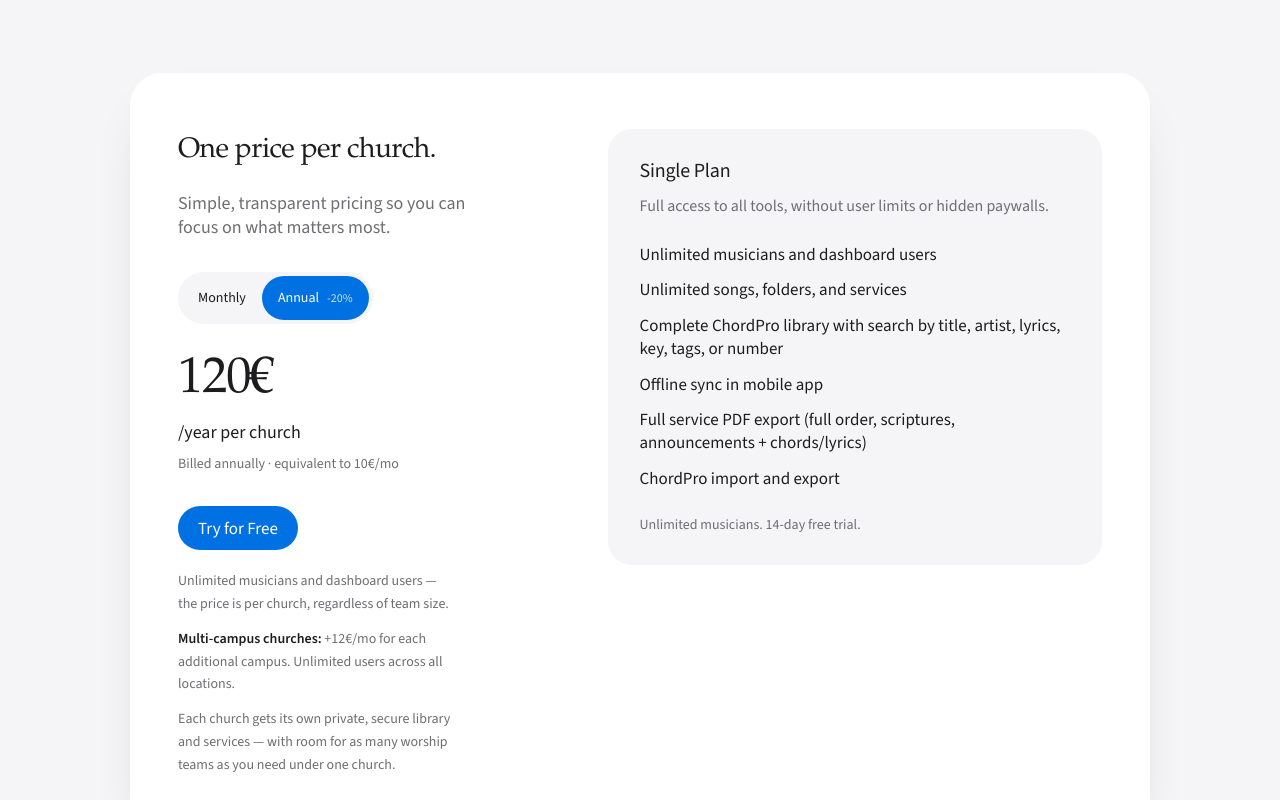
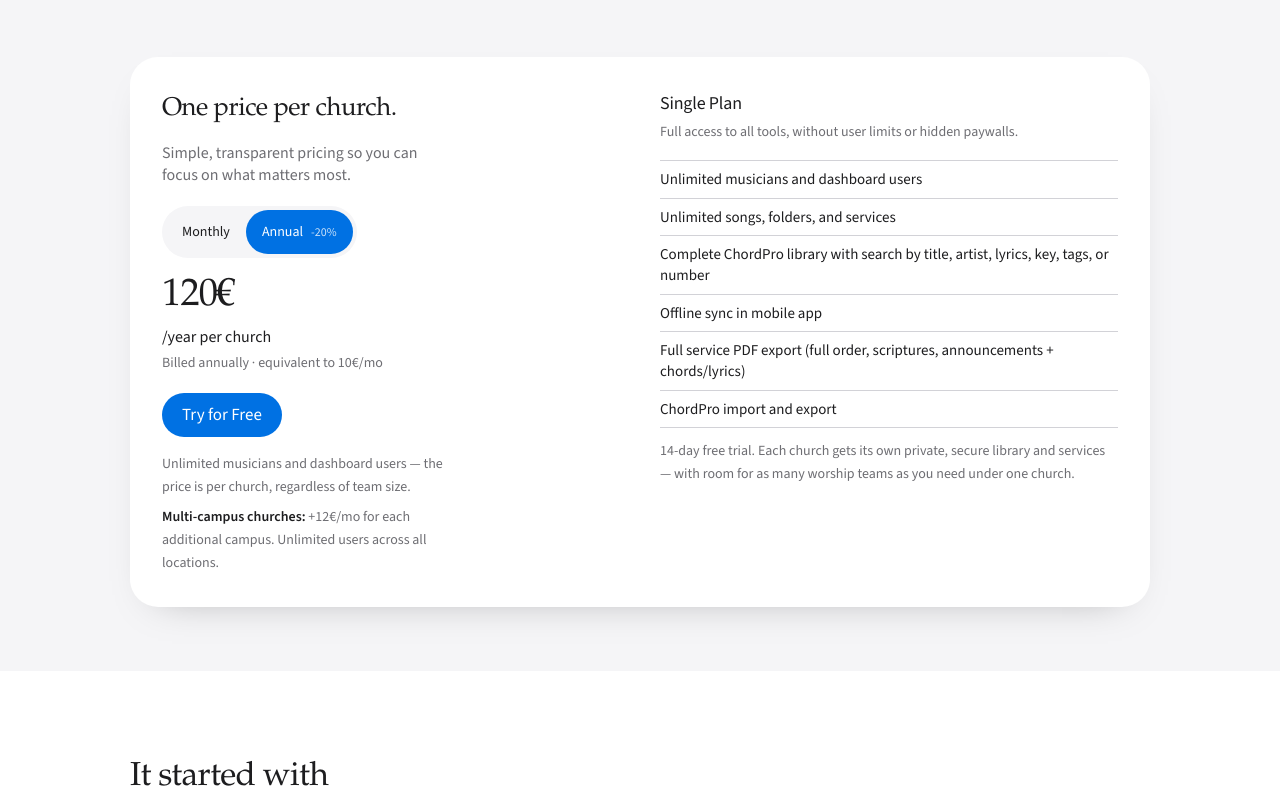
Before and after one commit to Apoll011/hosanna-saas, a React (Vite) app: page / in a window 1280 px wide. Shown: the part 7800-8600 px from the top of the page. Built offline with nearby package versions, Linux system fonts and the light colour scheme; no server answers; a web font is replaced by a local one.

Commit message:
Shorten the pricing card so the offer is easier to scan.
The price, the plan, and the notes stay. The nested panel and the extra padding are gone.

```diff
--- a/src/components/hosanna/HosannaLanding.tsx
+++ b/src/components/hosanna/HosannaLanding.tsx
@@ -435,20 +435,20 @@
 
   return (
     <section id="pricing" className="bg-surface">
-      <div className="mx-auto max-w-[1068px] px-5 py-14 md:px-6 md:py-20">
-        <div className="rounded-[2rem] bg-white px-6 py-10 shadow-[0_24px_50px_-32px_rgba(0,0,0,0.35)] md:px-12 md:py-14">
-          <div className="grid items-start gap-12 lg:grid-cols-[minmax(0,0.85fr)_minmax(0,1.15fr)] lg:gap-16">
+      <div className="mx-auto max-w-[1068px] px-5 py-12 md:px-6 md:py-16">
+        <div className="rounded-[1.75rem] bg-white px-6 py-7 shadow-[0_16px_40px_-28px_rgba(0,0,0,0.35)] md:px-8 md:py-8">
+          <div className="grid items-start gap-8 lg:grid-cols-2 lg:gap-10">
             <div>
-              <h2 className={cn(display, "text-[clamp(1.65rem,2.2vw,2.05rem)] text-foreground")}>
+              <h2 className={cn(display, "text-[clamp(1.5rem,2vw,1.85rem)] text-foreground")}>
                 {t("landing.pricing.title")}
               </h2>
-              <p className="mt-4 max-w-[36ch] text-lg leading-snug text-muted-foreground">
+              <p className="mt-3 max-w-[36ch] text-base leading-snug text-muted-foreground">
                 {t("landing.pricing.description")}
               </p>
               <div
                 role="radiogroup"
                 aria-label={t("landing.pricing.title")}
-                className="mt-8 inline-flex rounded-full bg-surface p-1"
+                className="mt-5 inline-flex rounded-full bg-surface p-1"
               >
                 <button
                   type="button"
@@ -476,43 +476,40 @@
                   <span className="ml-2 text-xs opacity-80">{t("landing.pricing.discountBadge")}</span>
                 </button>
               </div>
-              <p className="mt-8 font-display text-[clamp(2.5rem,4vw,3.15rem)] font-medium leading-none tabular-nums tracking-[-0.02em] text-foreground">
+              <p className="mt-5 font-display text-[clamp(2rem,3vw,2.5rem)] font-medium leading-none tabular-nums tracking-[-0.02em] text-foreground">
                 {price}€
               </p>
-              <p className="mt-3 text-lg text-foreground">{unit}</p>
-              <p className="mt-2 text-sm text-muted-foreground">
+              <p className="mt-2 text-base text-foreground">{unit}</p>
+              <p className="mt-1 text-sm text-muted-foreground">
                 {annual ? t("landing.pricing.annualBilledNote") : t("landing.pricing.monthlyBilledNote")}
               </p>
-              <div className="mt-8">
+              <div className="mt-5">
                 <PrimaryLink href={`${signupUrl}/?plan=base&payment=${annual ? "yearly" : "monthly"}`}>
                   {t("landing.pricing.ctaTry")}
                 </PrimaryLink>
               </div>
-              <p className="mt-5 max-w-[40ch] text-sm leading-relaxed text-muted-foreground">
+              <p className="mt-4 max-w-[42ch] text-sm leading-relaxed text-muted-foreground">
                 {t("landing.pricing.pricingClarification")}
               </p>
-              <p className="mt-3 max-w-[40ch] text-sm leading-relaxed text-muted-foreground">
+              <p className="mt-2 max-w-[42ch] text-sm leading-relaxed text-muted-foreground">
                 <span className="font-semibold text-foreground">{t("landing.pricing.multiCampusLabel")}</span>{" "}
                 {t("landing.pricing.multiCampusText")}
               </p>
-              <p className="mt-3 max-w-[40ch] text-sm leading-relaxed text-muted-foreground">
-                {t("landing.anySize.description")}
-              </p>
             </div>
-            <div className="rounded-[1.5rem] bg-surface px-6 py-7 md:px-8">
-              <h3 className="text-xl font-medium tracking-[-0.01em] text-foreground">
+            <div>
+              <h3 className="text-lg font-medium tracking-[-0.01em] text-foreground">
                 {t("landing.pricing.singlePlan")}
               </h3>
-              <p className="mt-2 text-muted-foreground">{t("landing.pricing.singlePlanDesc")}</p>
-              <ul className="mt-6 space-y-3">
+              <p className="mt-1 text-sm leading-relaxed text-muted-foreground">{t("landing.pricing.singlePlanDesc")}</p>
+              <ul className="mt-4 border-t border-border">
                 {dict.landing.pricing.features.map((feature: string) => (
-                  <li key={feature} className="text-[17px] leading-snug text-foreground">
+                  <li key={feature} className="border-b border-border py-2 text-[15px] leading-snug text-foreground">
                     {feature}
                   </li>
                 ))}
               </ul>
-              <p className="mt-6 text-sm leading-relaxed text-muted-foreground">
-                {t("landing.pricing.unlimitedMusicians")}. {t("landing.pricing.freeTrialDays")}.
+              <p className="mt-3 text-sm leading-relaxed text-muted-foreground">
+                {t("landing.pricing.freeTrialDays")}. {t("landing.anySize.description")}
               </p>
             </div>
           </div>
```
